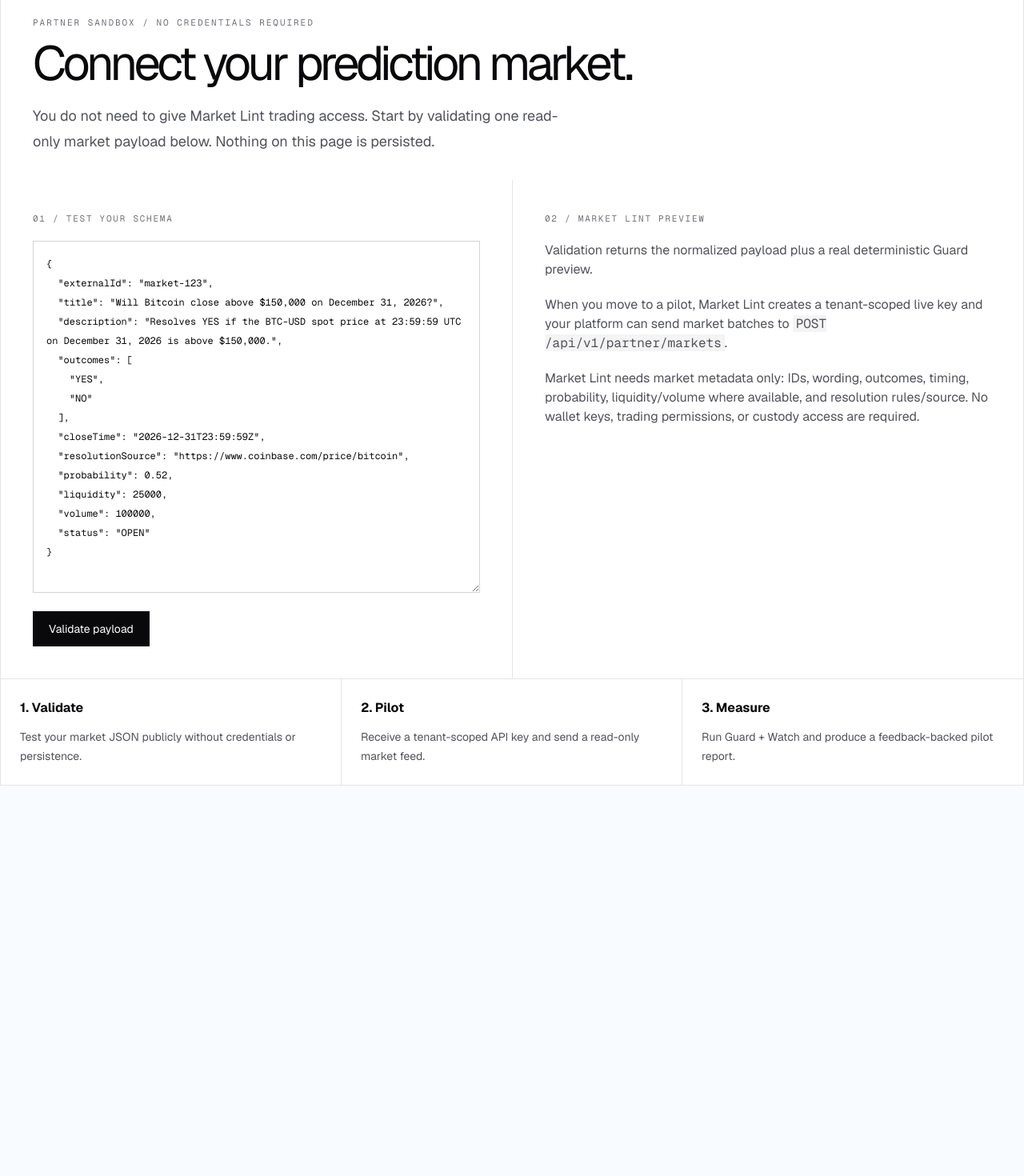
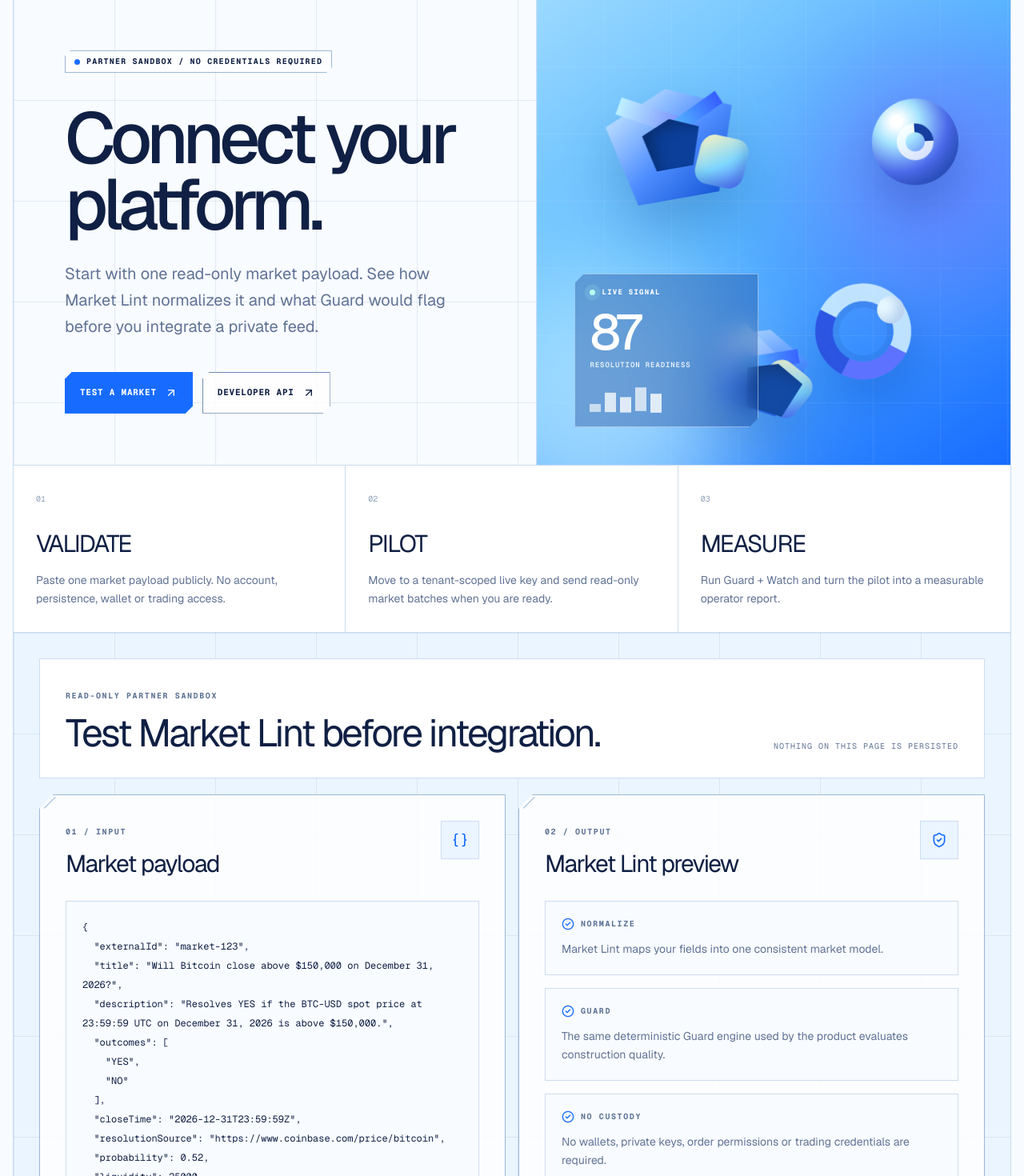
Before and after one commit to mushee-io/lint, a Next.js app: page /connect in a window 1280 px wide. Shown: the part 80-1550 px from the top of the page at 80% size. Before the commit the page ends 1062 px from the top, so only its background shows below. Built offline with nearby package versions, Linux system fonts and the light colour scheme.

Commit message:
feat: redesign partner connect sandbox

```diff
--- a/src/app/connect/page.tsx
+++ b/src/app/connect/page.tsx
@@ -1,7 +1,8 @@
 "use client";
 
-import Link from "next/link";
+import { ArrowUpRight, Braces, CheckCircle2, ShieldCheck } from "lucide-react";
 import { useState } from "react";
+import { MarketLintFooter, MarketLintNav, MotionField, SectionTag } from "@/components/market-lint-brand";
 
 const starter = JSON.stringify({
   externalId: "market-123",
@@ -39,29 +40,115 @@ export default function ConnectPage() {
     }
   }
 
-  return <main className="min-h-screen bg-white text-zinc-950">
-    <header className="mx-auto max-w-7xl border-x border-zinc-200 px-6 py-8 md:px-10">
-      <div className="flex items-center justify-between gap-4"><Link href="/" className="text-sm underline underline-offset-4">MARKET LINT</Link><Link href="/explore" className="text-sm underline underline-offset-4">Live demo</Link></div>
-      <p className="mt-12 font-mono text-[11px] tracking-[.18em] text-zinc-500">PARTNER SANDBOX / NO CREDENTIALS REQUIRED</p>
-      <h1 className="mt-3 max-w-4xl text-6xl tracking-[-.07em]">Connect your prediction market.</h1>
-      <p className="mt-5 max-w-2xl text-lg leading-8 text-zinc-600">You do not need to give Market Lint trading access. Start by validating one read-only market payload below. Nothing on this page is persisted.</p>
-    </header>
+  return (
+    <main className="ml-page">
+      <MarketLintNav />
 
-    <section className="mx-auto grid max-w-7xl border border-zinc-200 border-t-0 md:grid-cols-2">
-      <div className="p-6 md:p-10">
-        <p className="font-mono text-[11px] tracking-[.16em] text-zinc-500">01 / TEST YOUR SCHEMA</p>
-        <textarea value={payload} onChange={(event) => setPayload(event.target.value)} className="mt-5 min-h-[440px] w-full border border-zinc-300 p-4 font-mono text-xs leading-6 outline-none focus:border-zinc-950" />
-        <button onClick={() => void validate()} disabled={loading} className="mt-4 bg-zinc-950 px-5 py-3 text-sm text-white disabled:opacity-50">{loading ? "Validating…" : "Validate payload"}</button>
-        {error ? <p className="mt-4 border border-zinc-300 p-4 text-sm">{error}</p> : null}
-      </div>
-      <div className="border-t border-zinc-200 p-6 md:border-t-0 md:border-l md:p-10">
-        <p className="font-mono text-[11px] tracking-[.16em] text-zinc-500">02 / MARKET LINT PREVIEW</p>
-        {result ? <pre className="mt-5 max-h-[560px] overflow-auto whitespace-pre-wrap bg-zinc-50 p-4 text-xs leading-6">{JSON.stringify(result, null, 2)}</pre> : <div className="mt-5 space-y-5 text-zinc-600"><p>Validation returns the normalized payload plus a real deterministic Guard preview.</p><p>When you move to a pilot, Market Lint creates a tenant-scoped live key and your platform can send market batches to <code className="bg-zinc-100 px-1">POST /api/v1/partner/markets</code>.</p><p>Market Lint needs market metadata only: IDs, wording, outcomes, timing, probability, liquidity/volume where available, and resolution rules/source. No wallet keys, trading permissions, or custody access are required.</p></div>}
-      </div>
-    </section>
+      <section className="ml-shell ml-grid-bg grid border-b border-[var(--ml-line)] bg-[var(--ml-ice)] lg:grid-cols-[1.05fr_.95fr]">
+        <div className="flex min-h-[520px] flex-col justify-between border-b border-[var(--ml-line)] p-6 sm:p-10 lg:border-b-0 lg:border-r lg:p-14 xl:p-16">
+          <div>
+            <SectionTag>Partner sandbox / no credentials required</SectionTag>
+            <h1 className="ml-display mt-10 max-w-4xl text-[clamp(4rem,7vw,7.6rem)]">Connect your platform.</h1>
+            <p className="ml-copy mt-7 max-w-2xl text-lg md:text-xl">Start with one read-only market payload. See how Market Lint normalizes it and what Guard would flag before you integrate a private feed.</p>
+          </div>
+          <div className="mt-10 flex flex-wrap gap-3">
+            <a href="#sandbox" className="ml-button-primary">Test a market <ArrowUpRight className="size-4" /></a>
+            <a href="/developers" className="ml-button-secondary">Developer API <ArrowUpRight className="size-4" /></a>
+          </div>
+        </div>
+        <MotionField compact />
+      </section>
 
-    <section className="mx-auto grid max-w-7xl border-x border-b border-zinc-200 md:grid-cols-3">
-      {[["1. Validate", "Test your market JSON publicly without credentials or persistence."], ["2. Pilot", "Receive a tenant-scoped API key and send a read-only market feed."], ["3. Measure", "Run Guard + Watch and produce a feedback-backed pilot report."]].map(([title, copy]) => <div key={title} className="border-b border-zinc-200 p-6 last:border-b-0 md:border-b-0 md:border-r md:last:border-r-0"><strong>{title}</strong><p className="mt-3 text-sm leading-6 text-zinc-600">{copy}</p></div>)}
-    </section>
-  </main>;
+      <section className="ml-shell grid border-b border-[var(--ml-line)] bg-white md:grid-cols-3">
+        {[
+          ["01", "VALIDATE", "Paste one market payload publicly. No account, persistence, wallet or trading access."],
+          ["02", "PILOT", "Move to a tenant-scoped live key and send read-only market batches when you are ready."],
+          ["03", "MEASURE", "Run Guard + Watch and turn the pilot into a measurable operator report."],
+        ].map(([step, title, copy]) => (
+          <div key={step} className="min-h-52 border-b border-[var(--ml-line)] p-7 last:border-b-0 md:border-b-0 md:border-r md:last:border-r-0">
+            <span className="ml-mono text-[10px] text-slate-400">{step}</span>
+            <h2 className="mt-7 text-3xl tracking-[-.05em]">{title}</h2>
+            <p className="ml-copy mt-4 text-sm">{copy}</p>
+          </div>
+        ))}
+      </section>
+
+      <section id="sandbox" className="ml-shell ml-grid-bg border-b border-[var(--ml-line)] bg-[var(--ml-pale)] p-4 sm:p-6 lg:p-8">
+        <div className="mb-5 flex flex-wrap items-end justify-between gap-5 border border-[var(--ml-line)] bg-white p-6 sm:p-8">
+          <div>
+            <span className="ml-eyebrow">READ-ONLY PARTNER SANDBOX</span>
+            <h2 className="mt-3 text-4xl tracking-[-.055em] sm:text-5xl">Test Market Lint before integration.</h2>
+          </div>
+          <div className="ml-mono text-[10px] tracking-[.1em] text-[var(--ml-muted)]">NOTHING ON THIS PAGE IS PERSISTED</div>
+        </div>
+
+        <div className="grid gap-4 xl:grid-cols-2">
+          <div className="ml-cut-card border border-[var(--ml-line)] bg-white p-6 sm:p-8">
+            <div className="flex items-start justify-between gap-4">
+              <div>
+                <span className="ml-eyebrow">01 / INPUT</span>
+                <h3 className="mt-3 text-3xl tracking-[-.05em]">Market payload</h3>
+              </div>
+              <span className="grid size-12 place-items-center border border-[var(--ml-line)] bg-[var(--ml-pale)]"><Braces className="size-5 text-[var(--ml-cobalt)]" /></span>
+            </div>
+
+            <textarea value={payload} onChange={(event) => setPayload(event.target.value)} spellCheck={false} className="mt-7 min-h-[500px] w-full resize-y border border-[var(--ml-line)] bg-[var(--ml-ice)] p-5 font-mono text-xs leading-6 text-[var(--ml-ink)] outline-none transition focus:border-[var(--ml-cobalt)]" />
+
+            <div className="mt-5 flex flex-wrap items-center justify-between gap-4">
+              <p className="ml-copy text-xs">Metadata only: IDs, wording, outcomes, timing, pricing, liquidity and resolution rules/source.</p>
+              <button onClick={() => void validate()} disabled={loading} className="ml-button-primary disabled:opacity-50">{loading ? "Validating…" : "Validate payload"} <ArrowUpRight className="size-4" /></button>
+            </div>
+            {error ? <div className="mt-5 border border-[var(--ml-line)] bg-red-50 p-4 text-sm text-red-700">{error}</div> : null}
+          </div>
+
+          <div className="ml-cut-card border border-[var(--ml-line)] bg-white p-6 sm:p-8">
+            <div className="flex items-start justify-between gap-4">
+              <div>
+                <span className="ml-eyebrow">02 / OUTPUT</span>
+                <h3 className="mt-3 text-3xl tracking-[-.05em]">Market Lint preview</h3>
+              </div>
+              <span className="grid size-12 place-items-center border border-[var(--ml-line)] bg-[var(--ml-pale)]"><ShieldCheck className="size-5 text-[var(--ml-cobalt)]" /></span>
+            </div>
+
+            {result ? (
+              <pre className="mt-7 max-h-[610px] overflow-auto whitespace-pre-wrap border border-[var(--ml-line)] bg-[#102044] p-5 font-mono text-xs leading-6 text-[#dff3ff]">{JSON.stringify(result, null, 2)}</pre>
+            ) : (
+              <div className="mt-7 grid gap-4">
+                {[
+                  ["NORMALIZE", "Market Lint maps your fields into one consistent market model."],
+                  ["GUARD", "The same deterministic Guard engine used by the product evaluates construction quality."],
+                  ["NO CUSTODY", "No wallets, private keys, order permissions or trading credentials are required."],
+                ].map(([title, copy]) => (
+                  <div key={title} className="border border-[var(--ml-line)] bg-[var(--ml-ice)] p-5">
+                    <div className="flex items-center gap-2 text-[var(--ml-cobalt)]"><CheckCircle2 className="size-4" /><span className="ml-eyebrow">{title}</span></div>
+                    <p className="ml-copy mt-3 text-sm">{copy}</p>
+                  </div>
+                ))}
+                <div className="mt-2 border border-[var(--ml-line)] bg-[var(--ml-pale)] p-5">
+                  <span className="ml-eyebrow">PILOT ENDPOINT</span>
+                  <code className="mt-3 block font-mono text-sm text-[var(--ml-cobalt)]">POST /api/v1/partner/markets</code>
+                </div>
+              </div>
+            )}
+          </div>
+        </div>
+      </section>
+
+      <section className="ml-shell ml-blue-panel relative overflow-hidden">
+        <div className="absolute inset-0 opacity-20 ml-grid-bg" />
+        <div className="relative grid min-h-[520px] lg:grid-cols-[.85fr_1.15fr]">
+          <div className="border-b border-white/25 p-8 lg:border-b-0 lg:border-r lg:p-12">
+            <SectionTag>Integration boundary</SectionTag>
+            <h2 className="mt-8 max-w-xl text-5xl font-medium leading-[.95] tracking-[-.065em] text-white">Your market feed in. Intelligence out.</h2>
+          </div>
+          <div className="grid gap-px bg-white/20 sm:grid-cols-2">
+            <div className="bg-white/10 p-8 text-white"><Braces className="size-5" /><p className="mt-8 text-2xl tracking-[-.04em]">Read-only market metadata.</p></div>
+            <div className="bg-white/10 p-8 text-white"><ShieldCheck className="size-5" /><p className="mt-8 text-2xl tracking-[-.04em]">Guard, Watch and operator intelligence.</p></div>
+          </div>
+        </div>
+      </section>
+
+      <MarketLintFooter />
+    </main>
+  );
 }
```
